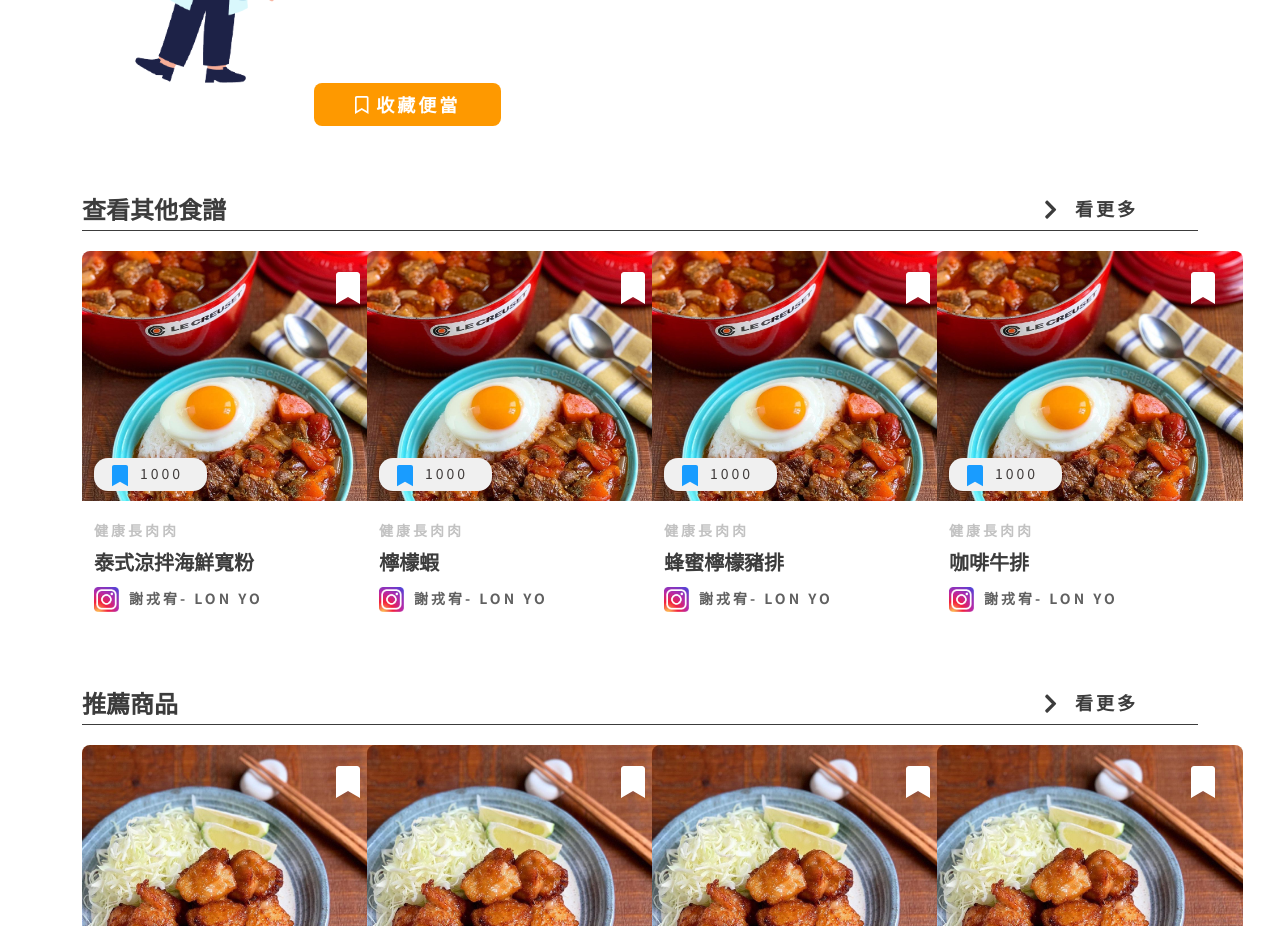
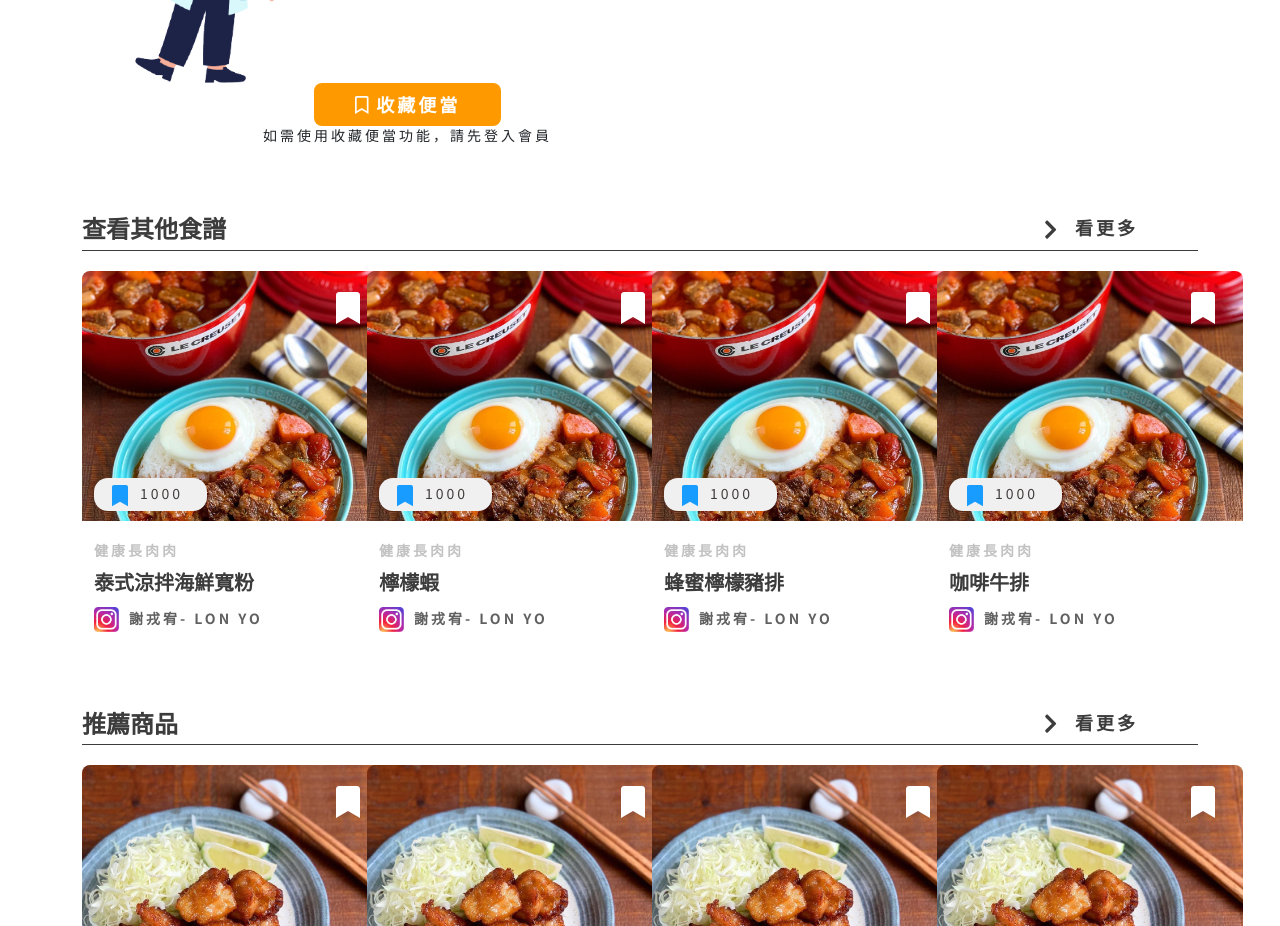
Before and after one commit to gemini497586/melees, a React (Create React App) app in the folder frontend/: page /box in a window 1280 px wide. Shown: the part 1500-2426 px from the top of the page. Built offline with nearby package versions, Linux system fonts and the light colour scheme; no server answers.

Commit message:
調整box頁面

```diff
--- a/frontend/src/pages/box/Box.js
+++ b/frontend/src/pages/box/Box.js
@@ -108,11 +108,11 @@ function Box() {
           cal={cal}
           tdee={tdee}
           unitList={unitList}
+          setUnitList={setUnitList}
           bento={bento}
           setBento={setBento}
           cal={cal}
           setCal={setCal}
-          setUnitList={setUnitList}
         />
         {/* 最下面推薦食譜 商品 */}
         <CardRecipe />
--- a/frontend/src/pages/box/component/Page3.js
+++ b/frontend/src/pages/box/component/Page3.js
@@ -53,7 +53,12 @@ function Page3(props) {
                 <FontAwesomeIcon icon={['far', 'bookmark']} className="me-2" />
                 收藏便當
               </button>
+              {/* <button className="b-btn font-700M" onClick={openModal}>
+                <FontAwesomeIcon icon={['far', 'bookmark']} className="me-2" />
+                收藏便當
+              </button> */}
             </div>
+            <div className="b-page3-note font-400S">如需使用收藏便當功能，請先登入會員</div>
           </div>
           {/* 右邊 */}
           <div className="col-12 col-md-5 b-page3-right">
--- a/frontend/src/style/box.css
+++ b/frontend/src/style/box.css
@@ -302,6 +302,10 @@
   display: flex;
   justify-content: center;
 }
+.b-page3-note {
+  display: flex;
+  justify-content: center;
+}
 .b-page3-right {
   height: 320px;
 }
```
